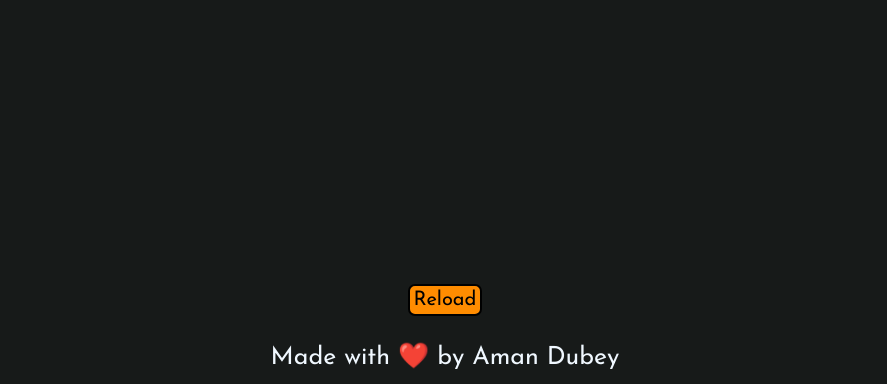
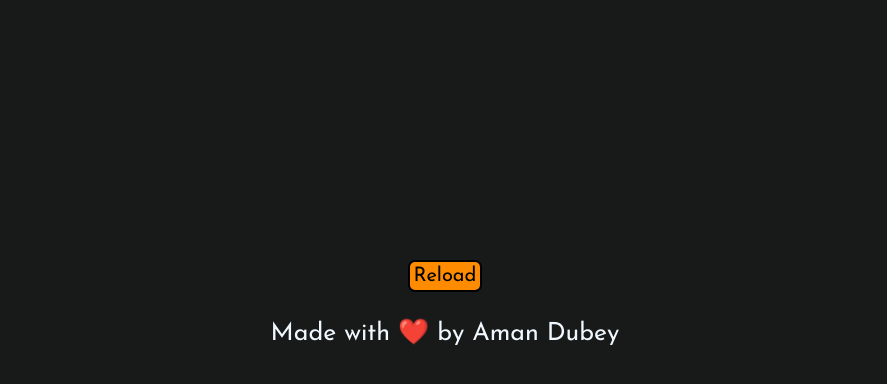
Before and after one commit to sladewilson948/Jokes-Application-Flask, a plain HTML site: page index.html in a window 1280 px wide. Shown: the part 416-800 px from the top of the page, without its empty margins (195-1082 px from the left). Drawn offline with nearby package versions, Linux system fonts and the light colour scheme.

Commit message:
Update index.html

```diff
--- a/index.html
+++ b/index.html
@@ -81,7 +81,7 @@
 <body>
 
     <script src="script.js"></script>
-    <div class="container" style="display: flex; flex-direction: column; justify-content: center; align-items: center; width: 100%; height: 83vh;">
+    <div class="container" style="display: flex; flex-direction: column; justify-content: center; align-items: center; width: 100%; height: 80vh;">
 
         <div id="setup">What do you call a bee that lives in America?</div>
         <br>
```
